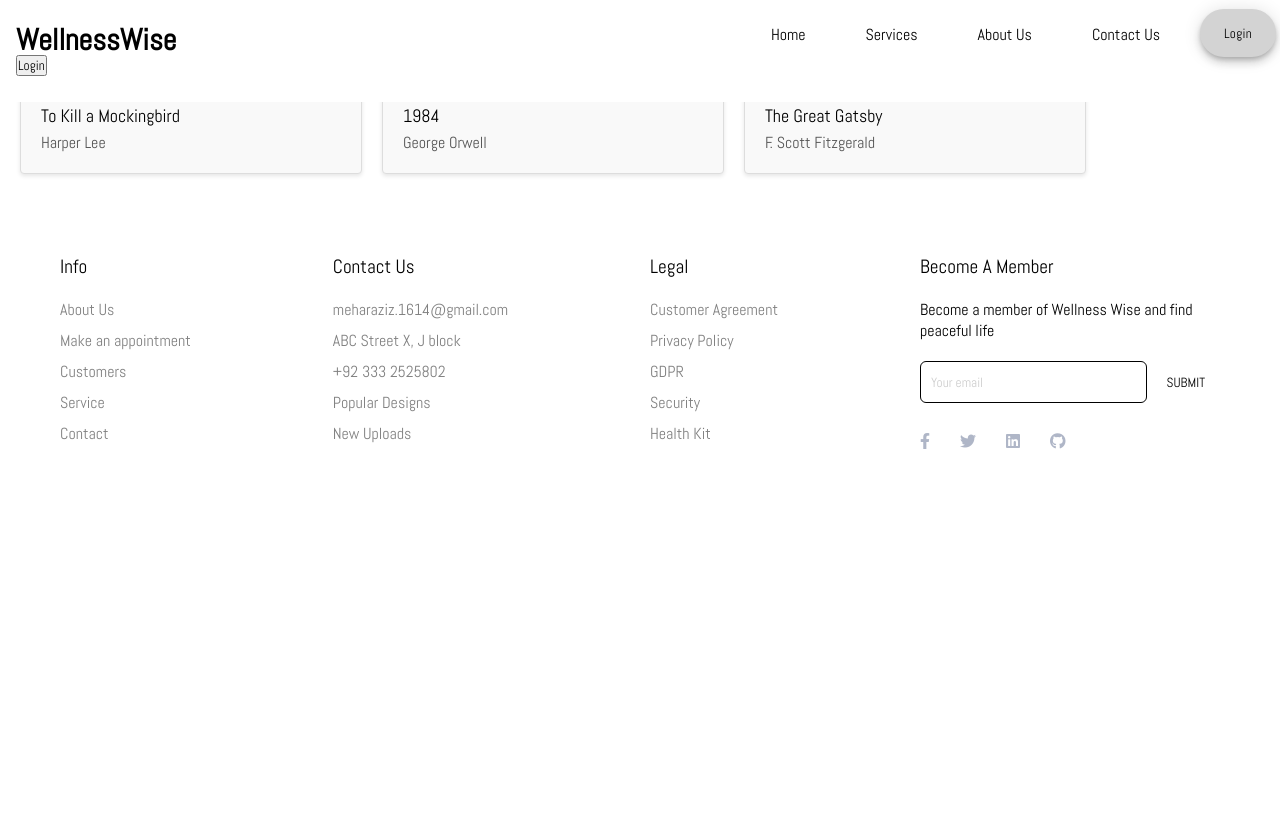
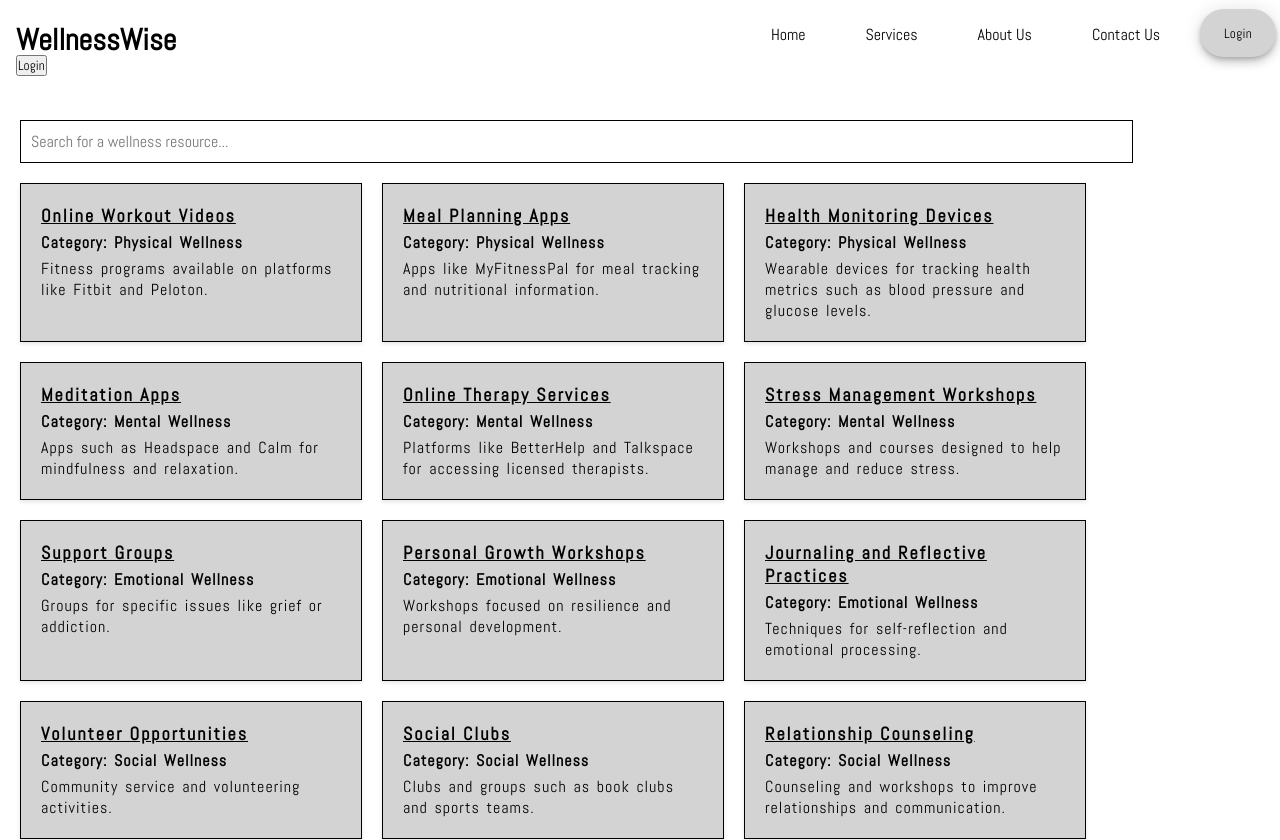
Before and after one commit to Mehar-Aziz/WellnessWise, a React (Create React App) app in the folder wellnesswise-frontend/: page /resources in a window 1280 px wide. Shown: the top 840 px of the page. Before the commit the page ends 800 px from the top, so only its background shows below. Built offline with nearby package versions, Linux system fonts and the light colour scheme.

Commit message:
Update Resources

```diff
--- a/wellnesswise-frontend/src/pages/Resources.css
+++ b/wellnesswise-frontend/src/pages/Resources.css
@@ -1,6 +1,7 @@
-.library-page {
-    font-family: Arial, sans-serif;
+.wellness-page {
     padding: 20px;
+    position: relative;
+    top: 100px;
   }
 
   .search-bar {
@@ -8,34 +9,42 @@
   }
 
   .search-bar input {
-    width: 100%;
+    width: 88%;
     padding: 10px;
-    border: 1px solid #ccc;
-    border-radius: 4px;
+    border: 1px solid black;
     font-size: 16px;
   }
 
-  .book-list {
+  .resource-list {
     display: flex;
     flex-wrap: wrap;
     gap: 20px;
+    margin-bottom: 80px;
   }
 
-  .book-item {
-    background-color: #f9f9f9;
-    border: 1px solid #ddd;
-    border-radius: 4px;
+  .resource-item {
+    background-color:lightgray;
+    border: 1px solid black;
     padding: 20px;
     width: 300px;
     box-shadow: 0 2px 4px rgba(0, 0, 0, 0.1);
   }
 
-  .book-item h3 {
+  .resource-item h3 {
     margin: 0;
     font-size: 18px;
+    color: black;
+    font-weight: 600;
+    letter-spacing: 2px;
+    text-decoration: underline;
   }
-
-  .book-item p {
+  .resource-item .category{
+    color: black;
+    font-weight: 600;
+  }
+  .resource-item p {
     margin: 5px 0 0;
-    color: #555;
+    color: black;
+    word-spacing: 2px;
+    letter-spacing: 1px;
   }
--- a/wellnesswise-frontend/src/pages/Resources.js
+++ b/wellnesswise-frontend/src/pages/Resources.js
@@ -1,49 +1,113 @@
+// import React, { useState } from 'react';
+// import './Resources.css';
+
+// const initialBooks = [
+//   { id: 1, title: 'To Kill a Mockingbird', author: 'Harper Lee' },
+//   { id: 2, title: '1984', author: 'George Orwell' },
+//   { id: 3, title: 'The Great Gatsby', author: 'F. Scott Fitzgerald' },
+//   // Add more books as needed
+// ];
+
+// const Resources = () => {
+//   const [searchTerm, setSearchTerm] = useState('');
+//   const [books, setBooks] = useState(initialBooks);
+
+//   const handleSearch = (event) => {
+//     setSearchTerm(event.target.value);
+//   };
+
+//   const filteredBooks = books.filter((book) =>
+//     book.title.toLowerCase().includes(searchTerm.toLowerCase())
+//   );
+
+//   return (
+//     <div className="library-page">
+//       <div className="search-bar">
+//         <input
+//           type="text"
+//           placeholder="Search for a book..."
+//           value={searchTerm}
+//           onChange={handleSearch}
+//         />
+//       </div>
+//       <div className="book-list">
+//         {filteredBooks.length > 0 ? (
+//           filteredBooks.map((book) => (
+//             <div key={book.id} className="book-item">
+//               <h3>{book.title}</h3>
+//               <p>{book.author}</p>
+//             </div>
+//           ))
+//         ) : (
+//           <p>No books found</p>
+//         )}
+//       </div>
+//     </div>
+//   );
+// };
+
+// export default Resources;
 import React, { useState } from 'react';
 import './Resources.css';
 
-const initialBooks = [
-  { id: 1, title: 'To Kill a Mockingbird', author: 'Harper Lee' },
-  { id: 2, title: '1984', author: 'George Orwell' },
-  { id: 3, title: 'The Great Gatsby', author: 'F. Scott Fitzgerald' },
-  // Add more books as needed
+const initialResources = [
+  { id: 1, category: 'Physical Wellness', title: 'Online Workout Videos', description: 'Fitness programs available on platforms like Fitbit and Peloton.' },
+  { id: 2, category: 'Physical Wellness', title: 'Meal Planning Apps', description: 'Apps like MyFitnessPal for meal tracking and nutritional information.' },
+  { id: 3, category: 'Physical Wellness', title: 'Health Monitoring Devices', description: 'Wearable devices for tracking health metrics such as blood pressure and glucose levels.' },
+  { id: 4, category: 'Mental Wellness', title: 'Meditation Apps', description: 'Apps such as Headspace and Calm for mindfulness and relaxation.' },
+  { id: 5, category: 'Mental Wellness', title: 'Online Therapy Services', description: 'Platforms like BetterHelp and Talkspace for accessing licensed therapists.' },
+  { id: 6, category: 'Mental Wellness', title: 'Stress Management Workshops', description: 'Workshops and courses designed to help manage and reduce stress.' },
+  { id: 7, category: 'Emotional Wellness', title: 'Support Groups', description: 'Groups for specific issues like grief or addiction.' },
+  { id: 8, category: 'Emotional Wellness', title: 'Personal Growth Workshops', description: 'Workshops focused on resilience and personal development.' },
+  { id: 9, category: 'Emotional Wellness', title: 'Journaling and Reflective Practices', description: 'Techniques for self-reflection and emotional processing.' },
+  { id: 10, category: 'Social Wellness', title: 'Volunteer Opportunities', description: 'Community service and volunteering activities.' },
+  { id: 11, category: 'Social Wellness', title: 'Social Clubs', description: 'Clubs and groups such as book clubs and sports teams.' },
+  { id: 12, category: 'Social Wellness', title: 'Relationship Counseling', description: 'Counseling and workshops to improve relationships and communication.' },
+  { id: 13, category: 'Educational Resources', title: 'Online Courses', description: 'Courses on wellness topics available on platforms like Coursera and Udemy.' },
+  { id: 14, category: 'Educational Resources', title: 'Books on Wellness', description: 'Books and resources on health, nutrition, and personal development.' },
+  { id: 15, category: 'Educational Resources', title: 'Webinars and Seminars', description: 'Educational events on various wellness topics.' },
+  { id: 16, category: 'Technology-Based Resources', title: 'Wellness Tracking Apps', description: 'Apps for tracking mood, sleep, and other wellness metrics.' },
+  { id: 17, category: 'Technology-Based Resources', title: 'Virtual Wellness Consultations', description: 'Telemedicine services for virtual health consultations.' },
+  { id: 18, category: 'Technology-Based Resources', title: 'Interactive Wellness Tools', description: 'Digital tools and games for engaging in wellness activities.' },
 ];
 
-const Resources = () => {
+const WellnessPage = () => {
   const [searchTerm, setSearchTerm] = useState('');
-  const [books, setBooks] = useState(initialBooks);
+  const [resources, setResources] = useState(initialResources);
 
   const handleSearch = (event) => {
     setSearchTerm(event.target.value);
   };
 
-  const filteredBooks = books.filter((book) =>
-    book.title.toLowerCase().includes(searchTerm.toLowerCase())
+  const filteredResources = resources.filter((resource) =>
+    resource.title.toLowerCase().includes(searchTerm.toLowerCase())
   );
 
   return (
-    <div className="library-page">
+    <div className="wellness-page">
       <div className="search-bar">
         <input
           type="text"
-          placeholder="Search for a book..."
+          placeholder="Search for a wellness resource..."
           value={searchTerm}
           onChange={handleSearch}
         />
       </div>
-      <div className="book-list">
-        {filteredBooks.length > 0 ? (
-          filteredBooks.map((book) => (
-            <div key={book.id} className="book-item">
-              <h3>{book.title}</h3>
-              <p>{book.author}</p>
+      <div className="resource-list">
+        {filteredResources.length > 0 ? (
+          filteredResources.map((resource) => (
+            <div key={resource.id} className="resource-item">
+              <h3>{resource.title}</h3>
+              <p className='category'><strong className='category'>Category:</strong> {resource.category}</p>
+              <p>{resource.description}</p>
             </div>
           ))
         ) : (
-          <p>No books found</p>
+          <p>No resources found</p>
         )}
       </div>
     </div>
   );
 };
 
-export default Resources;
+export default WellnessPage;
```
